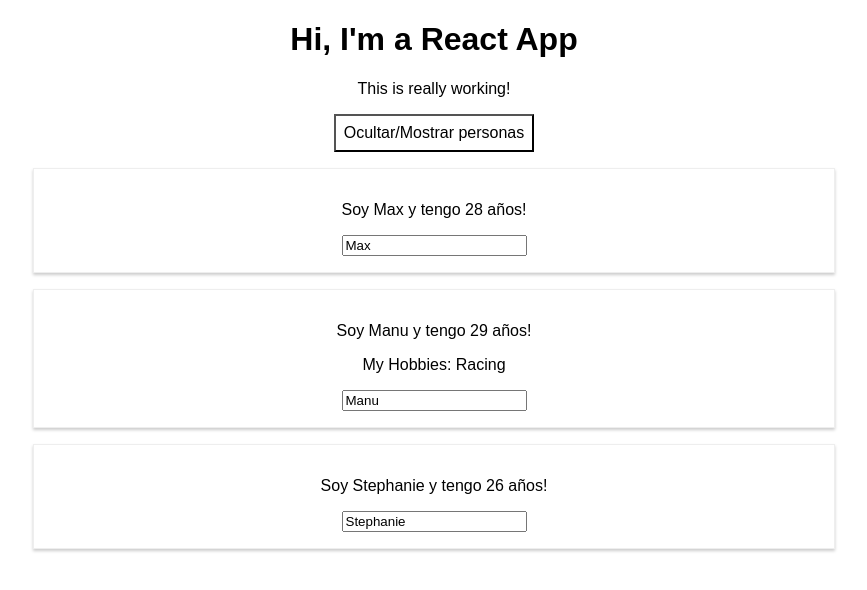
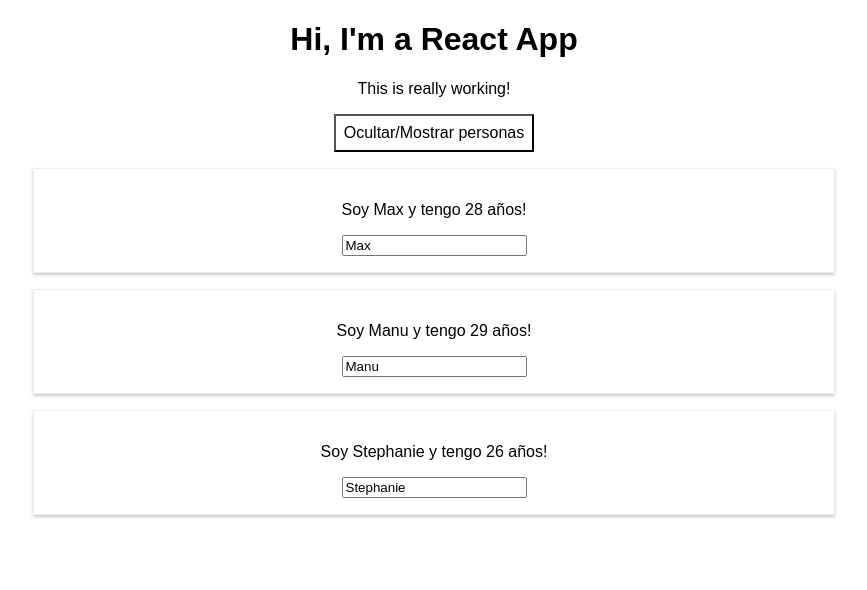
Before and after one commit to miltonw1/react, a React (Create React App) app: page / in a window 1280 px wide. Both pictures are taken after a click on the button "Ocultar/Mostrar personas". Shown: the top 590 px of the page, without its empty margins (206-1073 px from the left). Built offline with nearby package versions, Linux system fonts and the light colour scheme.

Commit message:
Agregando muestreo de listas

```diff
--- a/src/App.js
+++ b/src/App.js
@@ -53,20 +53,15 @@
 
     if ( this.state.showPersons ){
       persons=(
-        <div>
-        <Person
-          name={this.state.persons[0].name}
-          age={this.state.persons[0].age}/>
-        <Person
-          name={this.state.persons[1].name}
-          age={this.state.persons[1].age}
-          click={this.switchNameHandler.bind(this, 'Max!')}
-          changed={this.nameChangedHandler} >My Hobbies: Racing</Person>
-        <Person
-          name={this.state.persons[2].name}
-          age={this.state.persons[2].age} />
+          <div>
+          {this.state.persons.map(person => {
+            return <Person
+            name={person.name}
+            age={person.age} />
+          })}
           </div>
-      )
+
+      );
     }
 
     return (
```
